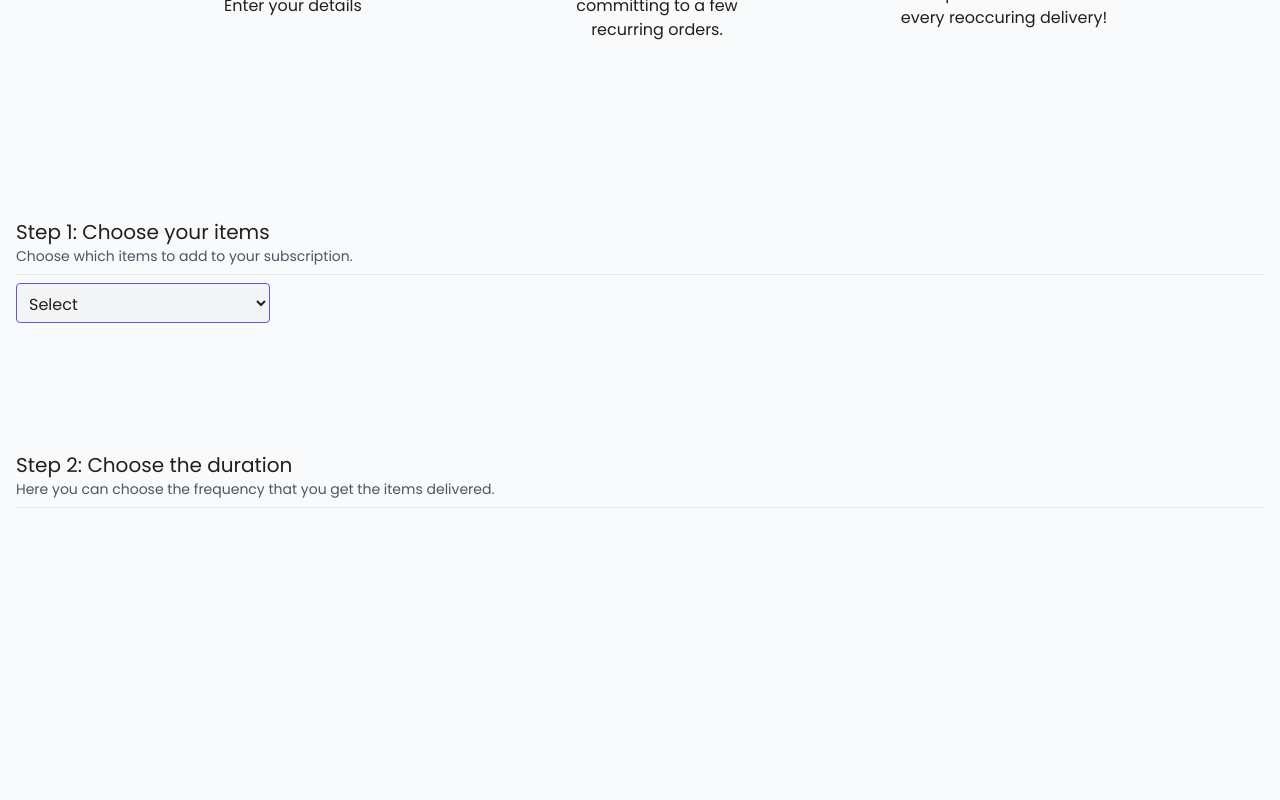
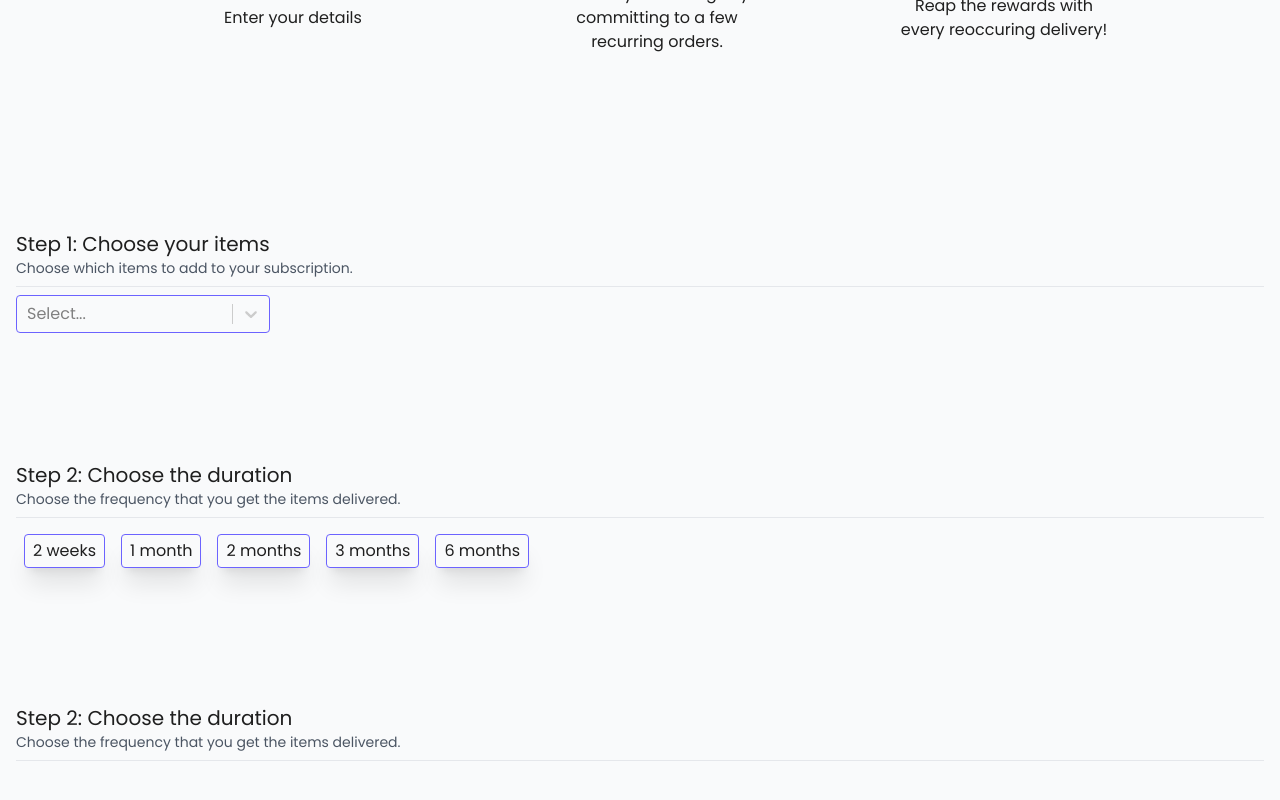
Before and after one commit to jum-w/Cat-Shop, a Next.js app: page /membership in a window 1280 px wide. Shown: the part 1230-2030 px from the top of the page. Before the commit the page ends 1866 px from the top, so only its background shows below. Built offline with nearby package versions, Linux system fonts and the light colour scheme.

Commit message:
duration complete, summary started

```diff
--- /dev/null
+++ b/components/DurationButton.tsx
@@ -0,0 +1,26 @@
+import { useContext, useState, useEffect } from "react"
+import { ShopContext } from "@/context/ShopContext"
+
+interface ButtonProps {
+    time: string
+}
+
+export default function DurationButton({ time }: ButtonProps) {
+    const { setFreq, frequency } = useContext<any>(ShopContext)
+    const [highlight, setHighlight] = useState(false);
+
+    const handleDuration = () => {
+        setHighlight(true);
+        setFreq(time);
+    }
+
+    useEffect(() => {
+        if (frequency != time) setHighlight(false)
+    }, [frequency])
+
+    return (
+        <div className={`border border-blue1 w-max px-2 py-1 rounded shadow-xl hover:bg-blue2 hover:text-gray-50 duration-150 m-2 ${highlight ? "bg-blue2 text-white" : ""}`}>
+            <button onClick={handleDuration}>{time}</button>
+        </div>
+    )
+}
--- a/components/DurationStep.tsx
+++ b/components/DurationStep.tsx
@@ -1,12 +1,20 @@
 import React from 'react'
+import DurationButton from './DurationButton'
 
 export default function DurationStep() {
     return (
         <div className="my-32 text-xl mx-4">
             <div className="">
                 <h1>Step 2: Choose the duration</h1>
-                <h2 className="text-sm text-gray-600">Here you can choose the frequency that you get the items delivered.</h2>
+                <h2 className="text-sm text-gray-600">Choose the frequency that you get the items delivered.</h2>
                 <hr className="my-2" />
+            </div>
+            <div className="flex flex-wrap justify-center sm:justify-start text-base">
+                <DurationButton time='2 weeks' />
+                <DurationButton time='1 month' />
+                <DurationButton time='2 months' />
+                <DurationButton time='3 months' />
+                <DurationButton time='6 months' />
             </div>
         </div>
     )
--- a/components/ItemStep.tsx
+++ b/components/ItemStep.tsx
@@ -3,6 +3,9 @@ import { useContext } from "react";
 import { ShopContext } from "@/context/ShopContext";
 import { FontAwesomeIcon } from "@fortawesome/react-fontawesome";
 import { faXmark } from "@fortawesome/free-solid-svg-icons";
+import Select from "react-select"
+
+const options = products.map((val) => ({ value: val.name, label: val.name, id: val.id }))
 
 export default function ItemStep() {
     const { addToSub, removeFromSub, deleteFromSub, subItems } = useContext<any>(ShopContext)
@@ -14,7 +17,7 @@ export default function ItemStep() {
                 <hr className="my-2" />
             </div>
             <div className="flex justify-between md:text-base md:flex-row flex-col items-center text-sm">
-                <select className="bg-gray-100 border h-10 border-blue2 md:w-1/4 w-full md:w-64 px-2 py-2 rounded hover:border-blue-600">
+                {/* <select className="bg-gray-100 border h-10 border-blue2 md:w-1/4 w-full md:w-64 px-2 py-2 rounded hover:border-blue-600">
                     <option value="">Select</option>
                     {products.map((val) => {
                         return (
@@ -22,16 +25,29 @@ export default function ItemStep() {
                         )
                     })}
                 </select>
+                does not work on mobile applications, using react-select library instead.
+                */}
+                <Select options={options} styles={{
+                    control: (baseStyles, state) => ({
+                        ...baseStyles,
+                        borderColor: state.isFocused ? '#6C63FF' : '#6C63FF',
+                        backgroundColor: "#F9FAFB",
+                        ":hover": {
+                            borderColor: '#6C63FF',
+                            backgroundColor: '#f3f4f6'
+                        }
+                    }),
+                }} className="md:w-1/4 w-full md:w-64 rounded" onChange={(val) => { if (val) addToSub(val.id) }} />
                 <div className="w-full lg:w-3/4 flex flex-col lg:flex-row md:flex-wrap md:ml-16 items-center md:mt-0 mt-8">
                     {products.map((val) => {
                         if (subItems[val.id] > 0)
                             return (
-                                <div className="bg-gray-100 border rounded border-blue2 h-10 flex justify-between p-2 mt-2 w-full md:w-96 mb-2 sm:mx-2" key={val.id}>
+                                <div className="border rounded border-blue2 h-10 flex justify-between p-2 mt-2 w-full md:w-96 mb-2 sm:mx-2 shadow-lg" key={val.id}>
                                     <h1 className="w-2/3">{val.name}</h1>
                                     <div className="flex w-1/5">
-                                        <button className="hover:text-gray-400 duration-150" onClick={() => { removeFromSub(val.id) }}>-</button>
+                                        <button className="hover:text-gray-400 duration-150 w-8 text-center" onClick={() => { removeFromSub(val.id) }}>-</button>
                                         <h1 className="mx-4">{subItems[val.id]}</h1>
-                                        <button className="hover:text-gray-400 duration-150" onClick={() => { addToSub(val.id) }}>+</button>
+                                        <button className="hover:text-gray-400 duration-150 w-8 text-center" onClick={() => { addToSub(val.id) }}>+</button>
                                     </div>
                                     <button className="w-[5%]" onClick={() => { deleteFromSub(val.id) }}><FontAwesomeIcon icon={faXmark} className="hover:text-red-600 duration-150" /></button>
                                 </div>
--- a/components/MembershipInfo.tsx
+++ b/components/MembershipInfo.tsx
@@ -21,7 +21,7 @@ const ImageInfo = ({ image, desc }: ImageInfoProps) => {
 
 export default function MembershipInfo() {
     return (
-        <div className=" text-3xl mx-4" id="membership">
+        <div className=" text-5xl mx-4" id="membership">
             <div className="text-center font-bold mb-12">
                 <h1>How it works</h1>
             </div>
@@ -29,7 +29,6 @@ export default function MembershipInfo() {
                 <ImageInfo image={details} desc={"Enter your details"} />
                 <ImageInfo image={time} desc={"Secure your savings by committing to a few recurring orders."} />
                 <ImageInfo image={reward} desc={"Reap the rewards with every reoccuring delivery!"} />
-
             </div>
         </div>
     )
--- /dev/null
+++ b/components/SummaryStep.tsx
@@ -0,0 +1,32 @@
+import { ShopContext } from '@/context/ShopContext'
+import React, { useContext } from 'react'
+import products from './ProductInfo'
+
+type Props = {}
+
+export default function SummaryStep({ }: Props) {
+    const { subItems, frequency } = useContext<any>(ShopContext)
+
+    return (
+        <div className="my-32 text-xl mx-4">
+            <div className="">
+                <h1>Step 2: Choose the duration</h1>
+                <h2 className="text-sm text-gray-600">Choose the frequency that you get the items delivered.</h2>
+                <hr className="my-2" />
+            </div>
+            <div className="">
+                {products.map((val) => {
+                    if (subItems[val.id] > 0)
+                        return (
+                            <div className="" key={val.id}>
+                                {val.price * subItems[val.id]}
+                            </div>
+                        )
+                })}
+            </div>
+            <div className="">
+                {frequency}
+            </div>
+        </div>
+    )
+}
--- a/context/ShopContext.tsx
+++ b/context/ShopContext.tsx
@@ -15,6 +15,7 @@ export const ShopContextProvider = (props: any) => {
     const [cartItems, setCartItems] = useState(getShopItems(ProductInfo))
     const [subItems, setSubItems] = useState(getShopItems(ProductInfo))
     const [totalItems, setTotalItems] = useState(0)
+    const [frequency, setFrequency] = useState("")
 
     const addToCart = (itemId: number) => {
         setCartItems((prev: any) => ({ ...prev, [itemId]: prev[itemId] + 1 }))
@@ -43,7 +44,11 @@ export const ShopContextProvider = (props: any) => {
         setSubItems((prev: any) => ({ ...prev, [itemId]: prev[itemId] - prev[itemId] }))
     }
 
-    const contextValue: any = { cartItems, addToCart, removeFromCart, totalItems, deleteFromCart, addToSub, removeFromSub, deleteFromSub, subItems }
+    const setFreq = (duration: string) => {
+        setFrequency(duration)
+    }
+
+    const contextValue: any = { cartItems, addToCart, removeFromCart, totalItems, deleteFromCart, addToSub, removeFromSub, deleteFromSub, subItems, setFreq, frequency }
 
     return (
         <ShopContext.Provider value={contextValue}>{props.children}</ShopContext.Provider>
--- a/package.json
+++ b/package.json
@@ -21,6 +21,7 @@
     "next": "13.2.3",
     "react": "18.2.0",
     "react-dom": "18.2.0",
+    "react-select": "^5.7.2",
     "typescript": "4.9.5"
   },
   "devDependencies": {
--- a/pages/membership.tsx
+++ b/pages/membership.tsx
@@ -4,7 +4,8 @@ import Image from "next/image";
 import ItemStep from "@/components/ItemStep";
 import DurationStep from "@/components/DurationStep";
 import MembershipInfo from "@/components/MembershipInfo";
-import { Link, animateScroll as scroll } from "react-scroll"
+import { Link } from "react-scroll"
+import SummaryStep from "@/components/SummaryStep";
 
 
 export default function Membership() {
@@ -20,9 +21,12 @@ export default function Membership() {
                         Get Started
                     </Link>
                 </div>
-                <MembershipInfo />
-                <ItemStep />
-                <DurationStep />
+                <>
+                    <MembershipInfo />
+                    <ItemStep />
+                    <DurationStep />
+                    <SummaryStep />
+                </>
             </>
         </>
     )
--- a/tailwind.config.js
+++ b/tailwind.config.js
@@ -9,7 +9,8 @@ module.exports = {
       colors: {
         default: '#1F1F1F',
         blue1: '#6C63FF',
-        blue2: '#5d56e5'
+        blue2: '#5d56e5',
+        blue3: '#4e46cf'
       }
     },
   },
```
Also changed, not shown: 1 other file (tests, documents, lock files or other folders).
